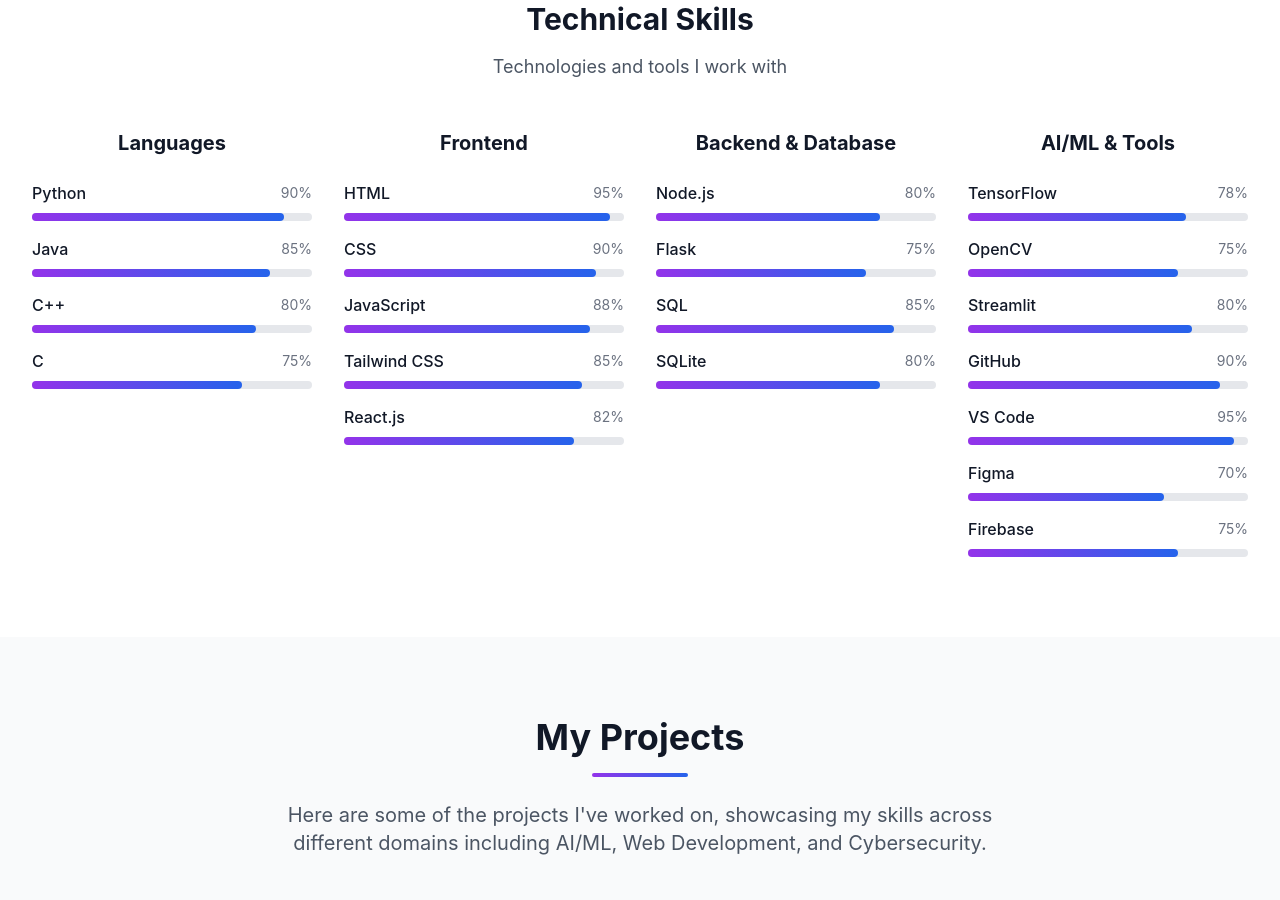
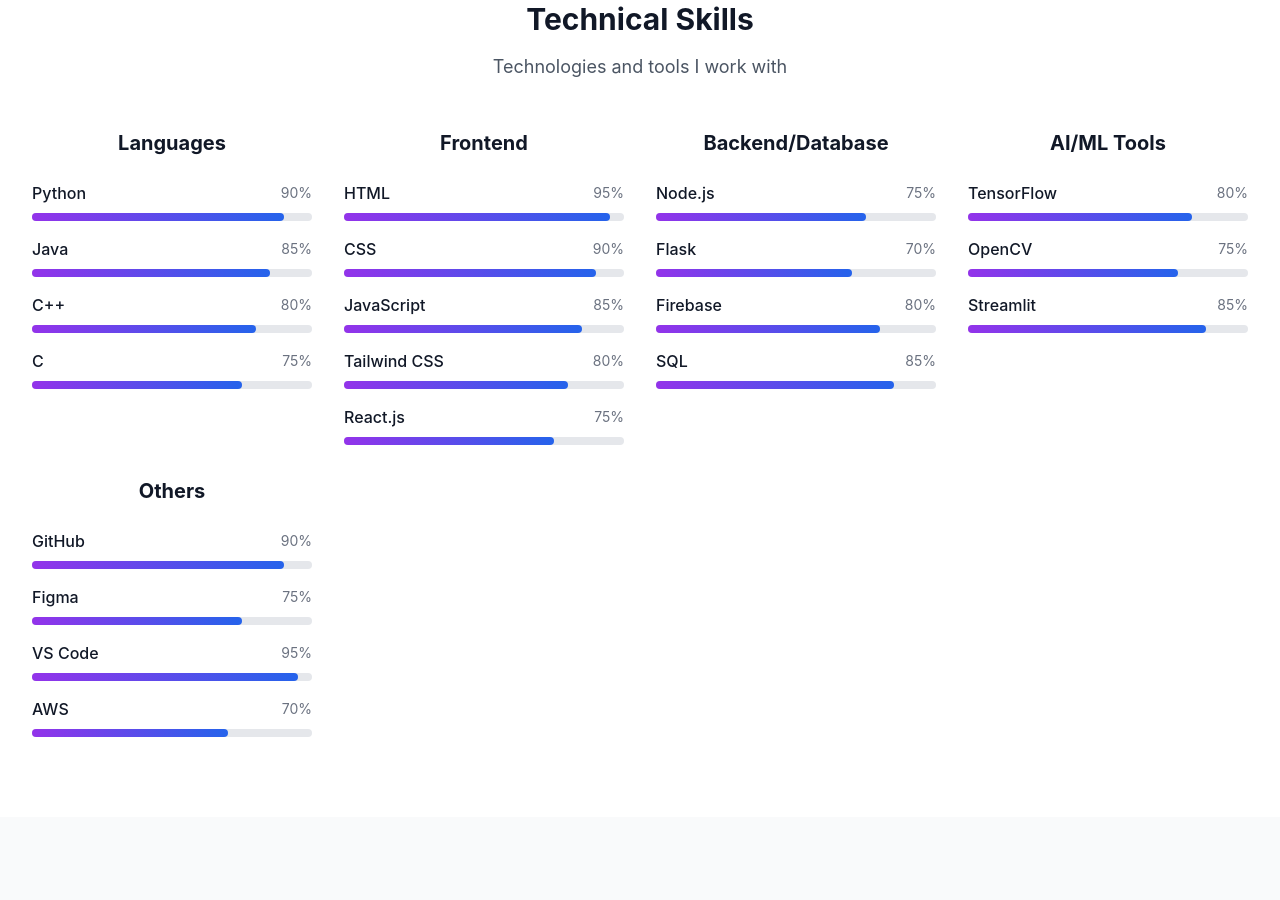
Before and after one commit to rowthuram24/yamini-portfolio, a React (Vite) app: page / in a window 1280 px wide. Shown: the part 1860-2760 px from the top of the page. Built offline with nearby package versions, Linux system fonts and the light colour scheme.

Commit message:
Update About.tsx

```diff
--- a/src/components/About.tsx
+++ b/src/components/About.tsx
@@ -6,44 +6,50 @@
   {
     title: 'Languages',
     skills: [
-        { name: 'Python', proficiency: 90, color: 'text-yellow-600' },
-        { name: 'Java', proficiency: 85, color: 'text-red-600' },
-        { name: 'C++', proficiency: 80, color: 'text-blue-600' },
-        { name: 'C', proficiency: 75, color: 'text-gray-600' },
-      ]
+      { name: 'Python', proficiency: 90, color: 'text-purple-500' },
+      { name: 'Java', proficiency: 85, color: 'text-purple-500' },
+      { name: 'C++', proficiency: 80, color: 'text-purple-500' },
+      { name: 'C', proficiency: 75, color: 'text-purple-500' },
+    ],
   },
   {
     title: 'Frontend',
     skills: [
-        { name: 'HTML', proficiency: 95, color: 'text-orange-600' },
-        { name: 'CSS', proficiency: 90, color: 'text-blue-500' },
-        { name: 'JavaScript', proficiency: 88, color: 'text-yellow-500' },
-        { name: 'Tailwind CSS', proficiency: 85, color: 'text-teal-600' },
-        { name: 'React.js', proficiency: 82, color: 'text-blue-400' },
-      ]
+      { name: 'HTML', proficiency: 95, color: 'text-purple-500' },
+      { name: 'CSS', proficiency: 90, color: 'text-purple-500' },
+      { name: 'JavaScript', proficiency: 85, color: 'text-purple-500' },
+      { name: 'Tailwind CSS', proficiency: 80, color: 'text-purple-500' },
+      { name: 'React.js', proficiency: 75, color: 'text-purple-500' },
+    ],
   },
   {
-      title: 'Backend & Database',
+    title: 'Backend/Database',
     skills: [
-        { name: 'Node.js', proficiency: 80, color: 'text-green-600' },
-        { name: 'Flask', proficiency: 75, color: 'text-gray-700' },
-        { name: 'SQL', proficiency: 85, color: 'text-blue-700' },
-        { name: 'SQLite', proficiency: 80, color: 'text-blue-600' },
-      ]
+      { name: 'Node.js', proficiency: 75, color: 'text-purple-500' },
+      { name: 'Flask', proficiency: 70, color: 'text-purple-500' },
+      { name: 'Firebase', proficiency: 80, color: 'text-purple-500' },
+      { name: 'SQL', proficiency: 85, color: 'text-purple-500' },
+    ],
   },
   {
-      title: 'AI/ML & Tools',
+    title: 'AI/ML Tools',
     skills: [
-        { name: 'TensorFlow', proficiency: 78, color: 'text-orange-500' },
-        { name: 'OpenCV', proficiency: 75, color: 'text-green-500' },
-        { name: 'Streamlit', proficiency: 80, color: 'text-red-500' },
-        { name: 'GitHub', proficiency: 90, color: 'text-gray-800' },
-        { name: 'VS Code', proficiency: 95, color: 'text-blue-500' },
-        { name: 'Figma', proficiency: 70, color: 'text-purple-500' },
-        { name: 'Firebase', proficiency: 75, color: 'text-yellow-600' },
-      ]
-    }
+      { name: 'TensorFlow', proficiency: 80, color: 'text-purple-500' },
+      { name: 'OpenCV', proficiency: 75, color: 'text-purple-500' },
+      { name: 'Streamlit', proficiency: 85, color: 'text-purple-500' },
+    ],
+  },
+  {
+    title: 'Others',
+    skills: [
+      { name: 'GitHub', proficiency: 90, color: 'text-purple-500' },
+      { name: 'Figma', proficiency: 75, color: 'text-purple-500' },
+      { name: 'VS Code', proficiency: 95, color: 'text-purple-500' },
+      { name: 'AWS', proficiency: 70, color: 'text-purple-500' },
+    ],
+  },
 ];
+
 
   const handleDownloadResume = () => {
     const link = document.createElement('a');
```
Lines whose indentation alone changed are shown as unchanged.
